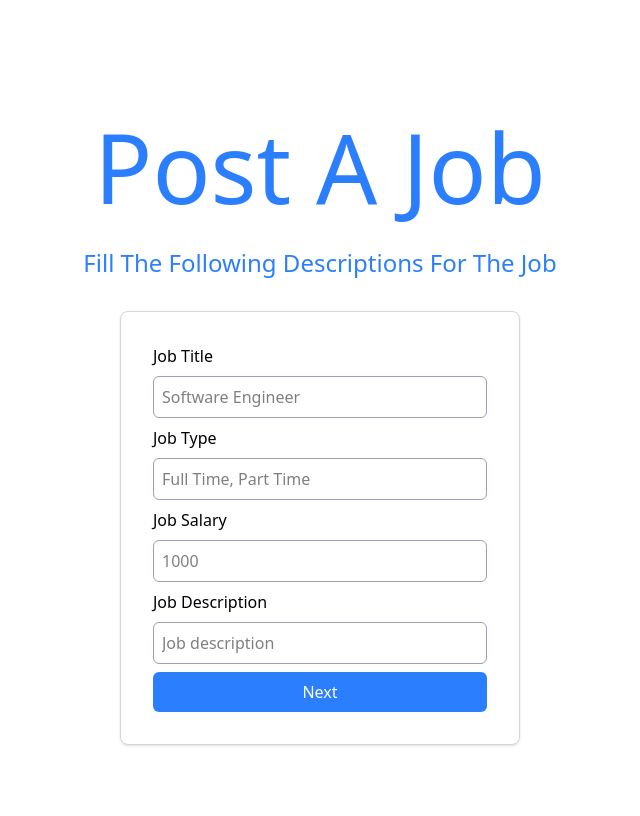
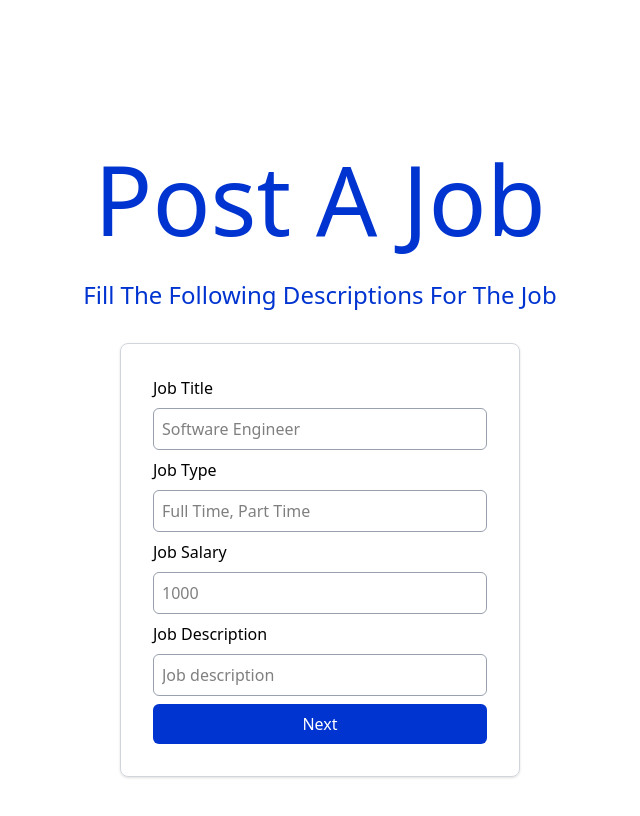
Before and after one commit to segnitsega/Job-searching-site, a React (Vite) app: page /jobPost in a window 1280 px wide. Shown: the top 816 px of the page, without its empty margins (320-960 px from the left). Built offline with nearby package versions, Linux system fonts and the light colour scheme.

Commit message:
modify navigation

```diff
--- a/src/components/Feed.jsx
+++ b/src/components/Feed.jsx
@@ -1,7 +1,7 @@
 import Job from './Job';
 
 function Feed({ jobsList , setjobsList}) {
-  console.log(jobsList)
+  // console.log(jobsList)
   const handleClick = (id) => {
     setjobsList((prevJobsList)=>
       prevJobsList.map((job)=>(
--- a/src/components/Home.jsx
+++ b/src/components/Home.jsx
@@ -22,7 +22,7 @@ function Home() {
           const response = await fetch(apiUrl)
           if(!response.ok) throw new Error("Failed to fetch data")
           const data = await response.json()
-          console.log("Your data is here ", data)
+          // console.log("Your data is here ", data)
           setjobsList(data.jobs)
           setJobs(data.jobs.slice(0, 5))
 
--- a/src/components/JobPost.jsx
+++ b/src/components/JobPost.jsx
@@ -16,23 +16,17 @@ function JobPost() {
 
     const CurrentForm = jobForm[step]
   return (
-    <div className="flex flex-col justify-center items-center h-screen gap-8 my-8">
-        <h1 className="text-blue-500  text-8xl">Post A Job</h1>
-        <h1 className="text-blue-500 text-2xl">Fill The Following Descriptions For The Job</h1>
+    <div className="flex flex-col mt-16 mb-8 justify-center items-center h-screen gap-8 my-8">
+        <h1 className="text-[#0034D1] text-8xl">Post A Job</h1>
+        <h1 className="text-[#0034D1] text-2xl">Fill The Following Descriptions For The Job</h1>
         {/* <Form1 /> */}
         {/* <Form2 /> */}
         <CurrentForm />
+        {/* <button className='outline-none p-2 rounded-md bg-[#0034D1] hover:bg-blue-400 text-white'>Home</button> */}
 
     </div>
   )
-  // bg-[url('path_to_image.jpg')]
+
 }
 
 export default JobPost
-
-
-// style={{
-//   backgroundImage: `url(${loginLogo})`,
-//   backgroundSize: 'cover', // Ensures it covers the whole area
-//   backgroundPosition: 'center', // Centers the image
-// }}
--- a/src/components/NavBar.jsx
+++ b/src/components/NavBar.jsx
@@ -1,7 +1,9 @@
 
 import { Link } from "react-router-dom"
 
+
 function NavBar() {
+
   return (
     <div className="flex justify-between py-4 px-16 shadow w-full">
       <div>
--- a/src/postJob/Form1.jsx
+++ b/src/postJob/Form1.jsx
@@ -6,6 +6,7 @@ import { useStepper } from '../store/useStepper'
 
 function Form1() {
     const{next} = useStepper()
+
     const{form1, setForm1} = useJobForm()
     const onSubmit = (values) => {
         setForm1(values)
@@ -45,7 +46,7 @@ function Form1() {
                     <Field name='description' placeholder='Job description' className='outline-none p-2 border border-gray-400 rounded-md'/>
                     <ErrorMessage name='description' component='span' className='text-red-500'/>
 
-                    <button type='submit'  className='outline-none p-2 rounded-md bg-blue-500 hover:bg-blue-400 text-white'>Next</button>
+                    <button type='submit'  className='outline-none p-2 rounded-md bg-[#0034D1] hover:bg-blue-400 text-white'>Next</button>
                 </Form>
             )}
 
--- a/src/postJob/Form2.jsx
+++ b/src/postJob/Form2.jsx
@@ -48,7 +48,7 @@ function Form2() {
                     <Field name='currency' placeholder='USD, INR, GBP, Euro' className='outline-none p-2 border border-gray-400 rounded-md'/>
                     <ErrorMessage name='currency' component='span' className='text-red-500'/>
 
-                    <button type='submit'  className='outline-none p-2 rounded-md bg-blue-500 hover:bg-blue-400 text-white'>Post</button>
+                    <button type='submit'  className='outline-none p-2 rounded-md bg-[#0034D1] hover:bg-blue-400 text-white'>Post</button>
                     <button  className='border border-gray-400 hover:bg-gray-200 outline-none p-2 rounded-md ' onClick={back}>Back</button>
 
                 </Form>
--- a/src/postJob/PostedJob.jsx
+++ b/src/postJob/PostedJob.jsx
@@ -1,8 +1,9 @@
 import { useJobForm } from "../store/useJobForm"
+import { Link } from "react-router-dom"
 import { useStepper } from "../store/useStepper"
 
 function PostedJob() {
-    const{back, next} = useStepper()
+  const {back} = useStepper()
     const {form1, form2, setForm1, setForm2} = useJobForm()
   return (
     <div className="flex flex-col w-[400px] border border-gray-300 p-8 rounded-lg shadow gap-4">
@@ -15,7 +16,8 @@ function PostedJob() {
         <h2>Experince Level: {form2.experience}</h2>
         <h2>Currency: {form2.currency}</h2>
         <h2>Description: {form1.description}</h2>
-         <button className='border border-gray-400 hover:bg-gray-200 outline-none p-2 rounded-md ' onClick={back}>back</button>
+        <button className='border border-gray-400 hover:bg-gray-200 outline-none p-2 rounded-md ' onClick={back}>back</button>
+        <button className='border border-gray-400 bg-[#0034D1] hover:bg-[#0034d194] outline-none p-2 rounded-md'><Link to="/">Home</Link></button>
     </div>
   )
 }
--- a/src/store/useJobForm.js
+++ b/src/store/useJobForm.js
@@ -1,4 +1,5 @@
 import { create } from "zustand";
+
 
 export const useJobForm = create((set)=>({
     form1:{
```
